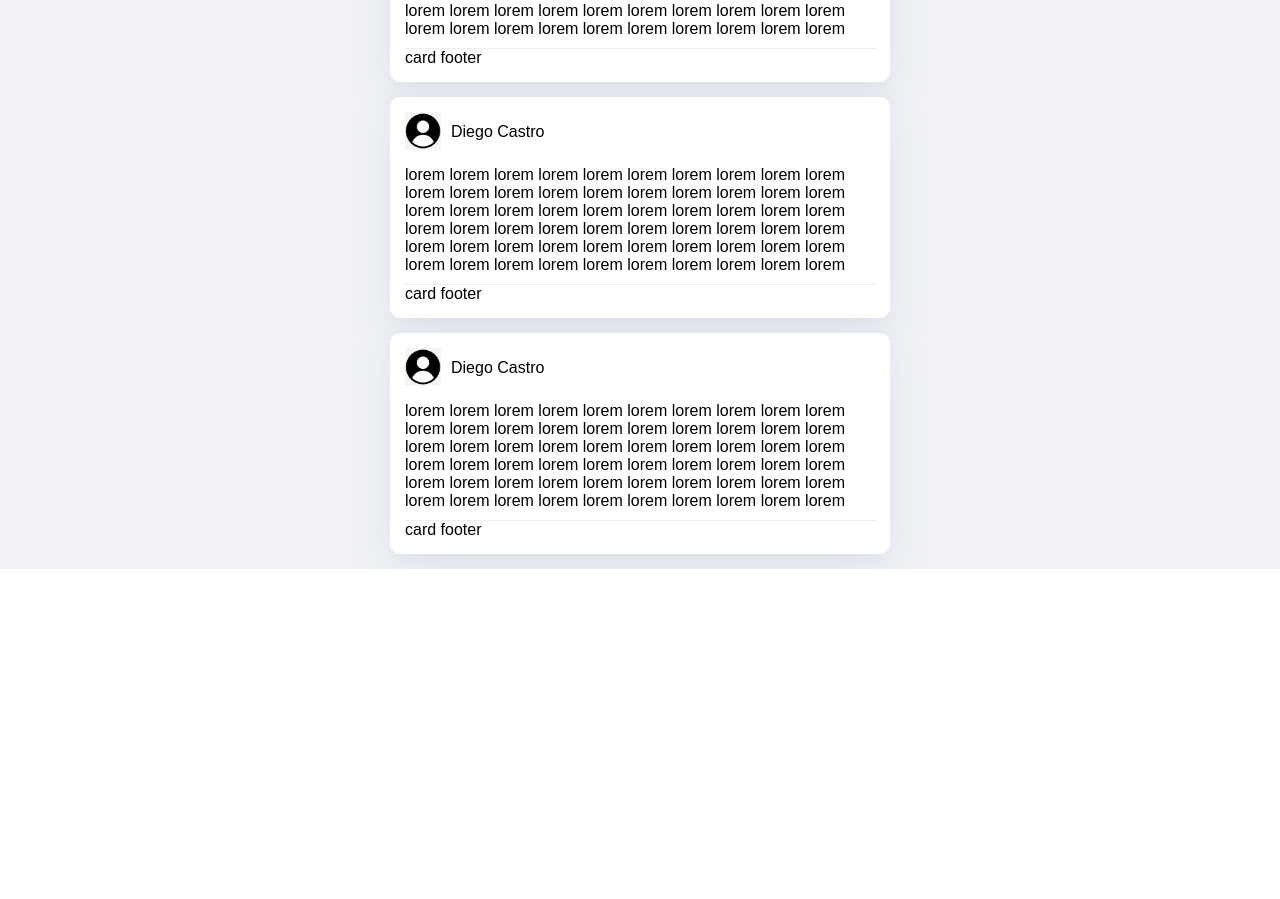
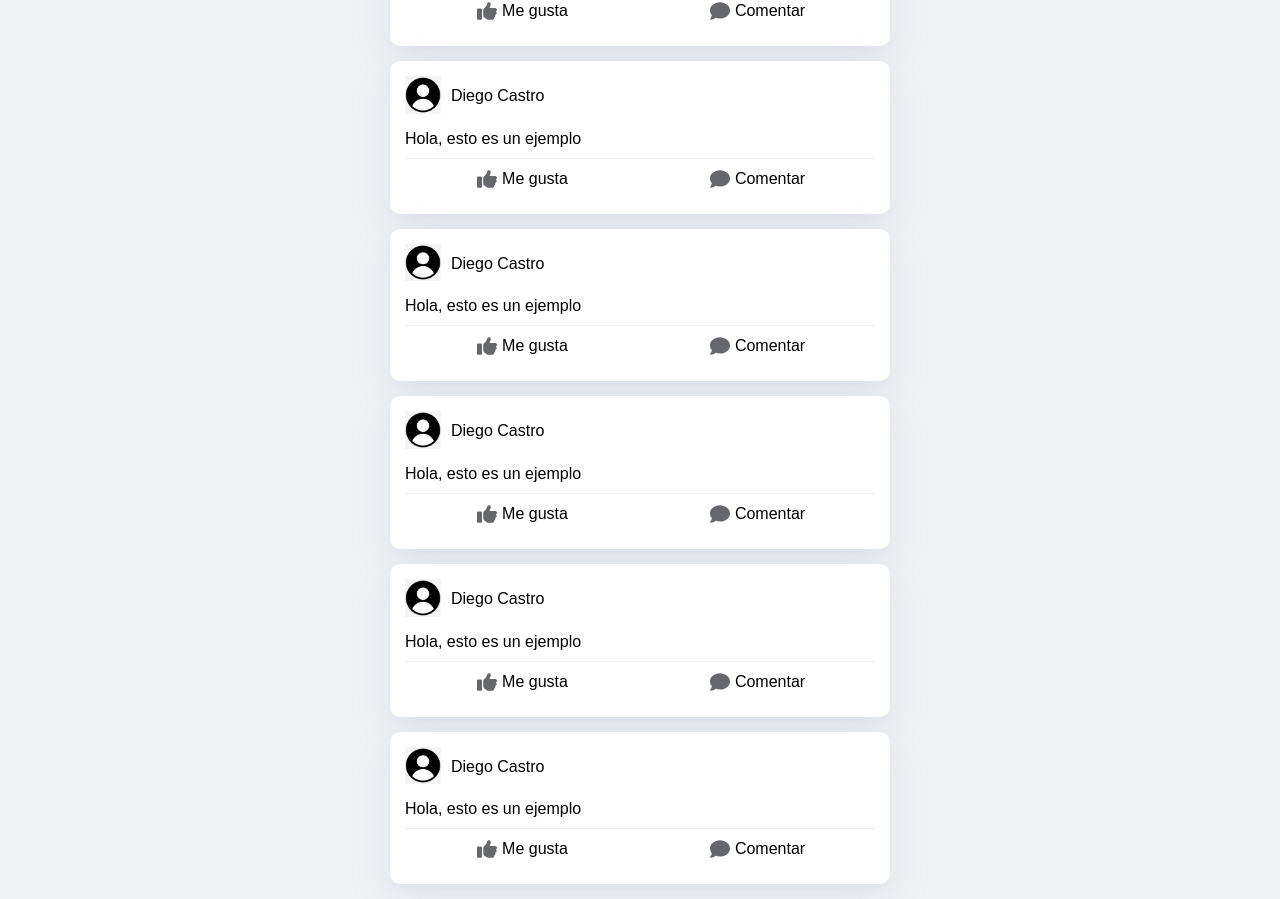
Before and after one commit to Castro-D/fb-clone, a React (Create React App) app: page / in a window 1280 px wide. Shown: the part 685-1584 px from the top of the page. Before the commit the page ends 1254 px from the top, so only its background shows below. Built offline with nearby package versions, Linux system fonts and the light colour scheme.

Commit message:
add card footer

```diff
--- a/src/App.js
+++ b/src/App.js
@@ -5,6 +5,19 @@ import styled from 'styled-components';
 import Post from './components/Post';
 
 const GlobalStyle = createGlobalStyle`
+
+  body {
+    height:100%;
+  }
+
+  * {
+    box-sizing: border-box;
+  }
+
+  #root {
+    height:100%;
+  }
+
   main {
     background-color:#F0F2F5;
     display: flex;
@@ -41,6 +54,10 @@ function App() {
             <Post />
             <Post />
             <Post />
+            <Post />
+            <Post />
+            <Post />
+            <Post />
 
           </Main>
         </Container>
--- a/src/components/Post.jsx
+++ b/src/components/Post.jsx
@@ -31,6 +31,17 @@ const StyledImg = styled.img.attrs({
   width: 36px;
 `
 
+const Footer = styled.div`
+  display: flex;
+  justify-content:center;
+
+`
+
+const StyledFontAwesomeIcon = styled(FontAwesomeIcon)`
+  color: #65676B;
+  padding-right:5px;
+`
+
 function Post() {
   return  (
     <Container>
@@ -43,11 +54,18 @@ function Post() {
         </div>
       </Header>
       <Body>
-        lorem lorem lorem lorem lorem lorem lorem lorem lorem lorem lorem lorem lorem lorem lorem lorem lorem lorem lorem lorem lorem lorem lorem lorem lorem lorem lorem lorem lorem lorem lorem lorem lorem lorem lorem lorem lorem lorem lorem lorem lorem lorem lorem lorem lorem lorem lorem lorem lorem lorem lorem lorem lorem lorem lorem lorem lorem lorem lorem lorem
+        Hola, esto es un ejemplo
       </Body>
-      <div>
-        card footer
-      </div>
+      <Footer>
+        <div style={{display: "flex", justifyContent:"center",flex: "0 0 50%", alignItems: "center", padding:"10px 0px", cursor:"pointer"}}> {/*like*/}
+          <StyledFontAwesomeIcon icon={faThumbsUp} size="lg" />
+          Me gusta
+        </div>
+        <div style={{display: "flex", justifyContent:"center",flex: "0 0 50%", alignItems: "center",padding:"10px 0px", cursor:"pointer"}}> {/*comment*/}
+          <StyledFontAwesomeIcon icon={faComment} size="lg" />
+          Comentar
+        </div>
+      </Footer>
     </Container>
   );
 }
--- a/src/components/navbar/navItem/MiddleContainer.jsx
+++ b/src/components/navbar/navItem/MiddleContainer.jsx
@@ -13,7 +13,7 @@ const Container = styled.div`
   display: flex;
   width: 30%;
   justify-content: space-between;
-  align-items:center
+  align-items:center;
   `
 
 const StyledFontAwesomeIcon = styled(FontAwesomeIcon)`
--- a/src/components/navbar/navItem/ThirdNavItem.jsx
+++ b/src/components/navbar/navItem/ThirdNavItem.jsx
@@ -11,7 +11,7 @@ import {
 
 const Container = styled.div`
   display:flex;
-  align-items: center
+  align-items: center;
 
 `;
 
@@ -19,7 +19,7 @@ const ProfileContainer = styled.div`
   display: flex;
   width: 250px;
   justify-content: space-between;
-  align-items:center
+  align-items:center;
 `;
 
 const Login = styled.div`
```
